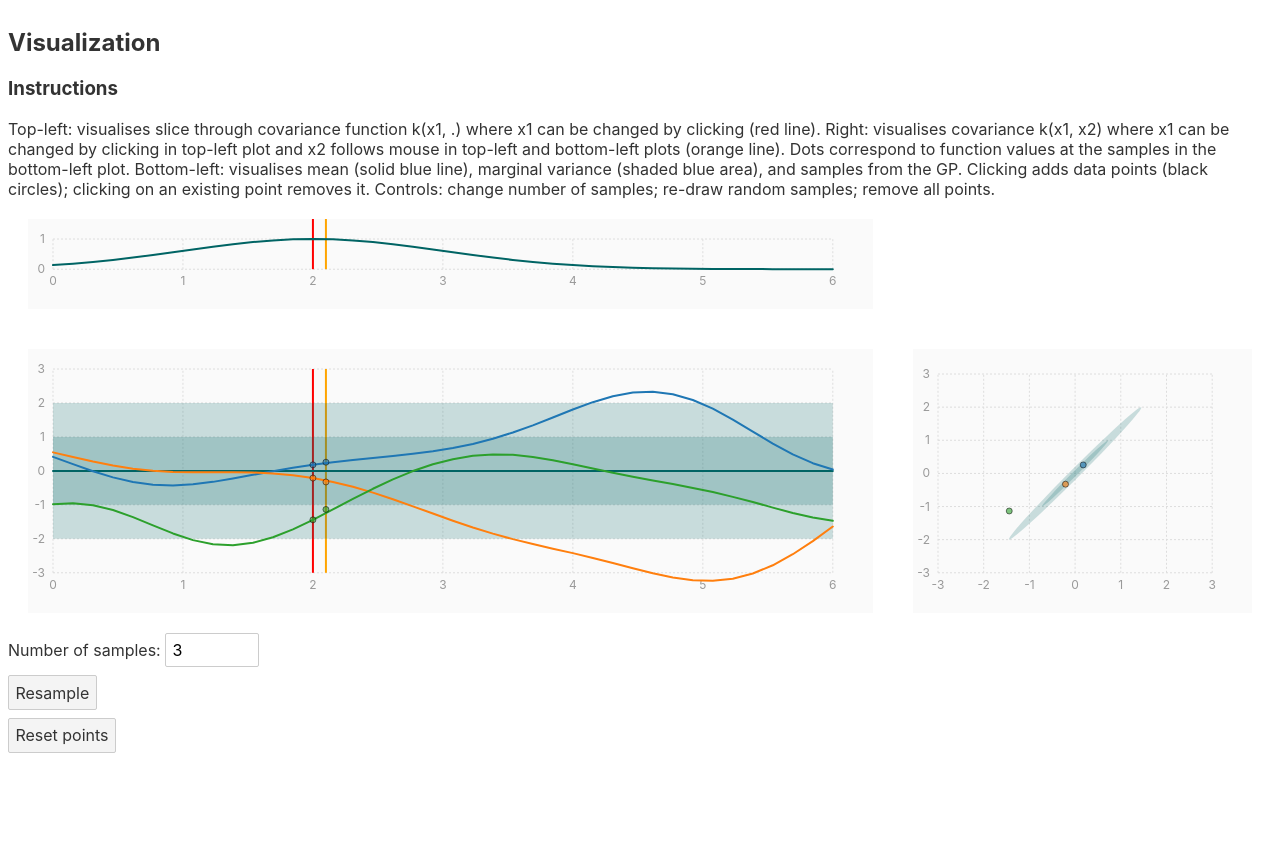
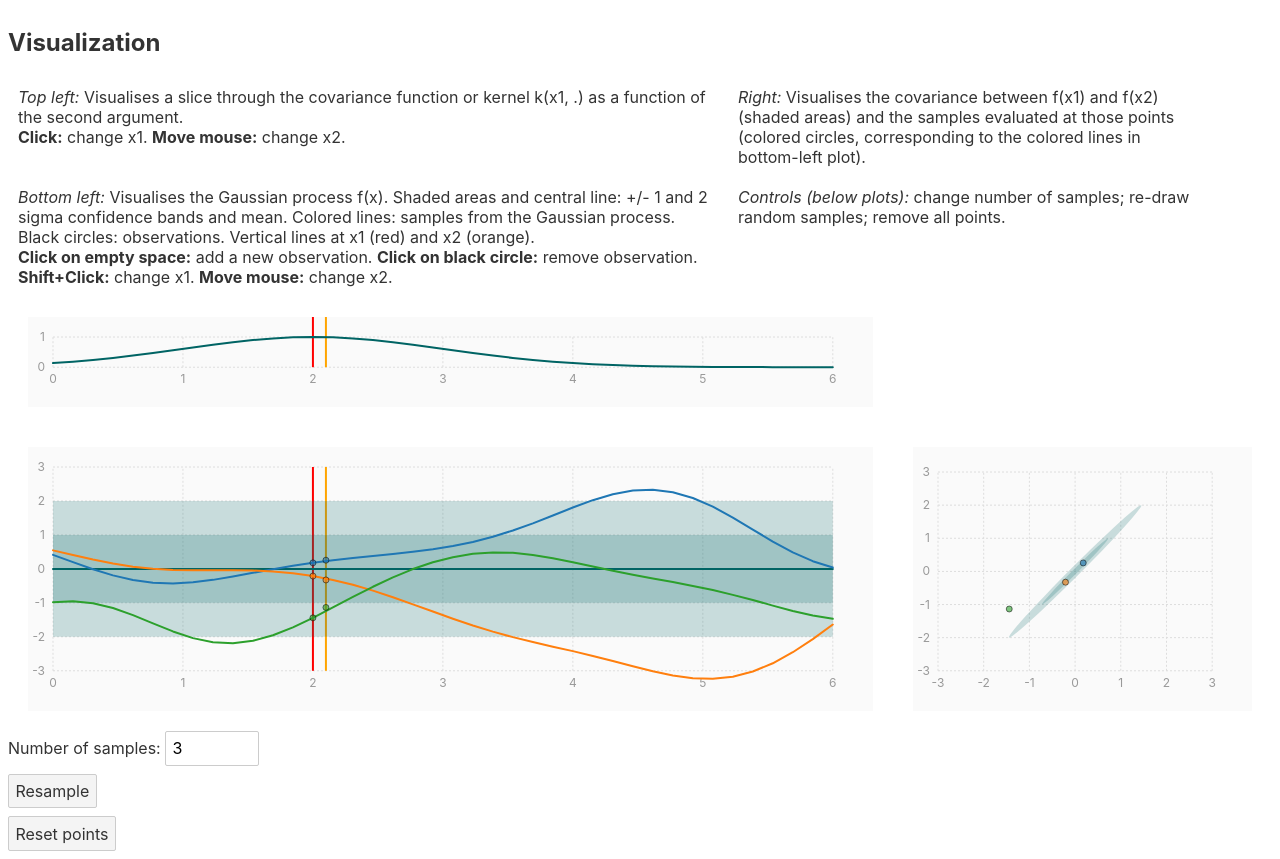
Before and after one commit to st--/interactive-gp-visualization, a Svelte app: page / in a window 1280 px wide. Before the commit the page ends 800 px from the top, so only its background shows below. Built offline with nearby package versions, Linux system fonts and the light colour scheme.

Commit message:
update instructions and todos

```diff
--- a/src/App.svelte
+++ b/src/App.svelte
@@ -1,19 +1,21 @@
 <!--
 To dos:
 - proper spacing/(re)sizing of Covariance/Line/Kernel plots
+- Covariance plot: square aspect ratio so that covariance ellipse is correct
 - axis & line labels (LaTeX/ketex?)
-- Covariance plot: square aspect ratio so that covariance ellipse is correct
+- adjust axis ticks when resizing
 - Kernel plot: automatic y-axis scaling?
 - marginal distribution plots for Covariance and Lineplot
 
 More features:
 - checkbox for showing/hiding mean/credible intervals
+- mouse move in covariance plot: map to small bars in lineplot
 - select prior mean function (linear, quadratic, sine?)
 - select prior kernel function (sqexp, mat32, mat12, periodic?)
 - adjustable likelihood noise scale (input slider?)
 - smoothly animated samples (see http://mlss.tuebingen.mpg.de/2013/Hennig_2013_Animating_Samples_from_Gaussian_Distributions.pdf)
 - include log marginal likelihood
-- include 2D visualisation of covariance function
+- include 2D visualisation of covariance function (contour plot)
 - better support for mobile / touch
 
 Future thoughts:
@@ -72,16 +74,37 @@ Future thoughts:
 <div>
   <h2>Visualization</h2>
 
-  <div>
-    <h3>Instructions</h3>
-    Top-left: visualises slice through covariance function k(x1, .) where x1 can
-    be changed by clicking (red line). Right: visualises covariance k(x1, x2) where
-    x1 can be changed by clicking in top-left plot and x2 follows mouse in top-left
-    and bottom-left plots (orange line). Dots correspond to function values at the
-    samples in the bottom-left plot. Bottom-left: visualises mean (solid blue line),
-    marginal variance (shaded blue area), and samples from the GP. Clicking adds
-    data points (black circles); clicking on an existing point removes it. Controls:
-    change number of samples; re-draw random samples; remove all points.
+  <div class="text-container">
+    <div class="text-explanation" style="grid-area: line;">
+      <em>Bottom left:</em>
+      Visualises the Gaussian process f(x). Shaded areas and central line: +/- 1
+      and 2 sigma confidence bands and mean. Colored lines: samples from the Gaussian
+      process. Black circles: observations. Vertical lines at x1 (red) and x2 (orange).
+      <br />
+      <strong>Click on empty space:</strong> add a new observation.
+      <strong>Click on black circle:</strong>
+      remove observation.
+      <strong>Shift+Click:</strong> change x1.
+      <strong>Move mouse:</strong> change x2.
+    </div>
+    <div class="text-explanation" style="grid-area: kernel;">
+      <em>Top left:</em>
+      Visualises a slice through the covariance function or kernel k(x1, .) as a
+      function of the second argument.
+      <br />
+      <strong>Click:</strong> change x1.
+      <strong>Move mouse:</strong> change x2.
+    </div>
+    <div class="text-explanation" style="grid-area: covariance;">
+      <em>Right:</em>
+      Visualises the covariance between f(x1) and f(x2) (shaded areas) and the samples
+      evaluated at those points (colored circles, corresponding to the colored lines
+      in bottom-left plot).
+    </div>
+    <div class="text-explanation" style="grid-area: controls;">
+      <em>Controls (below plots):</em>
+      change number of samples; re-draw random samples; remove all points.
+    </div>
   </div>
 
   <div class="plot-container">
@@ -113,6 +136,17 @@ Future thoughts:
 </div>
 
 <style>
+  .text-container {
+    max-width: 1200px;
+    display: grid;
+    grid-template-columns: 60% auto;
+    grid-template-areas:
+      "kernel covariance"
+      "line controls";
+  }
+  .text-explanation {
+    margin: 10px;
+  }
   .plot-container {
     display: grid;
     grid-template-rows: 30% 70%;
```
